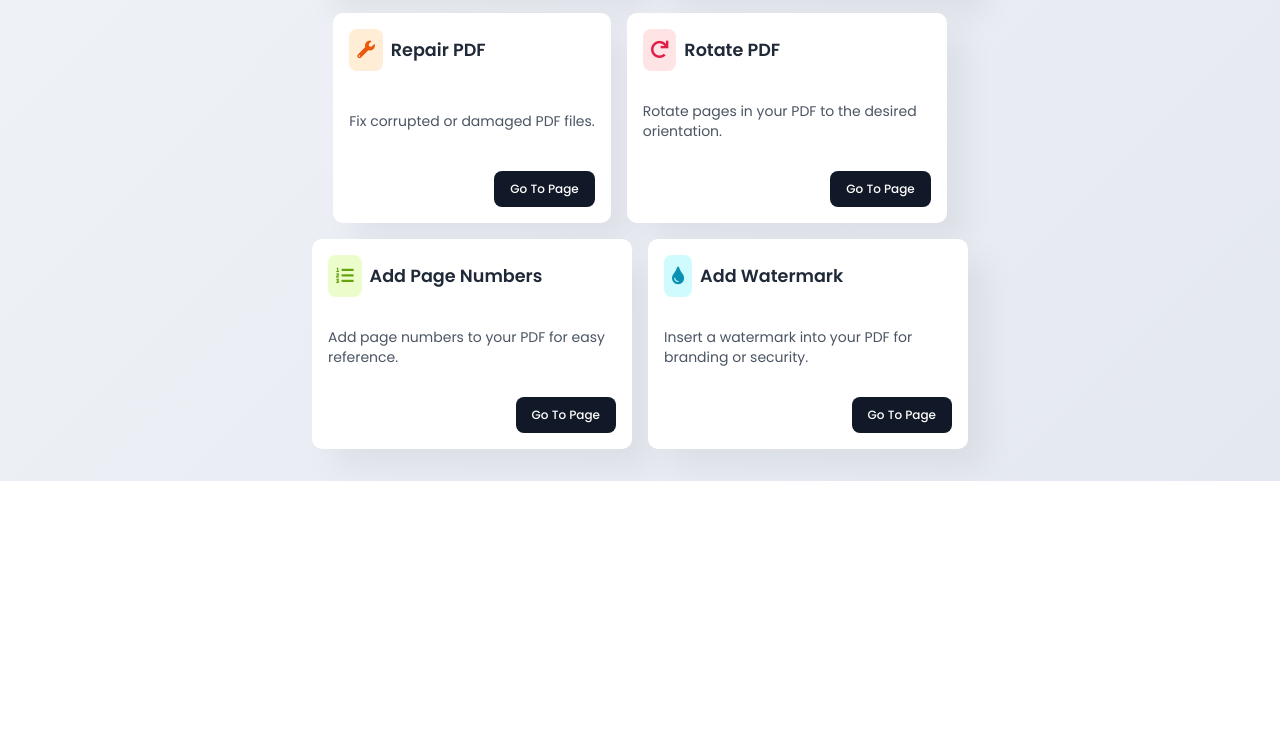
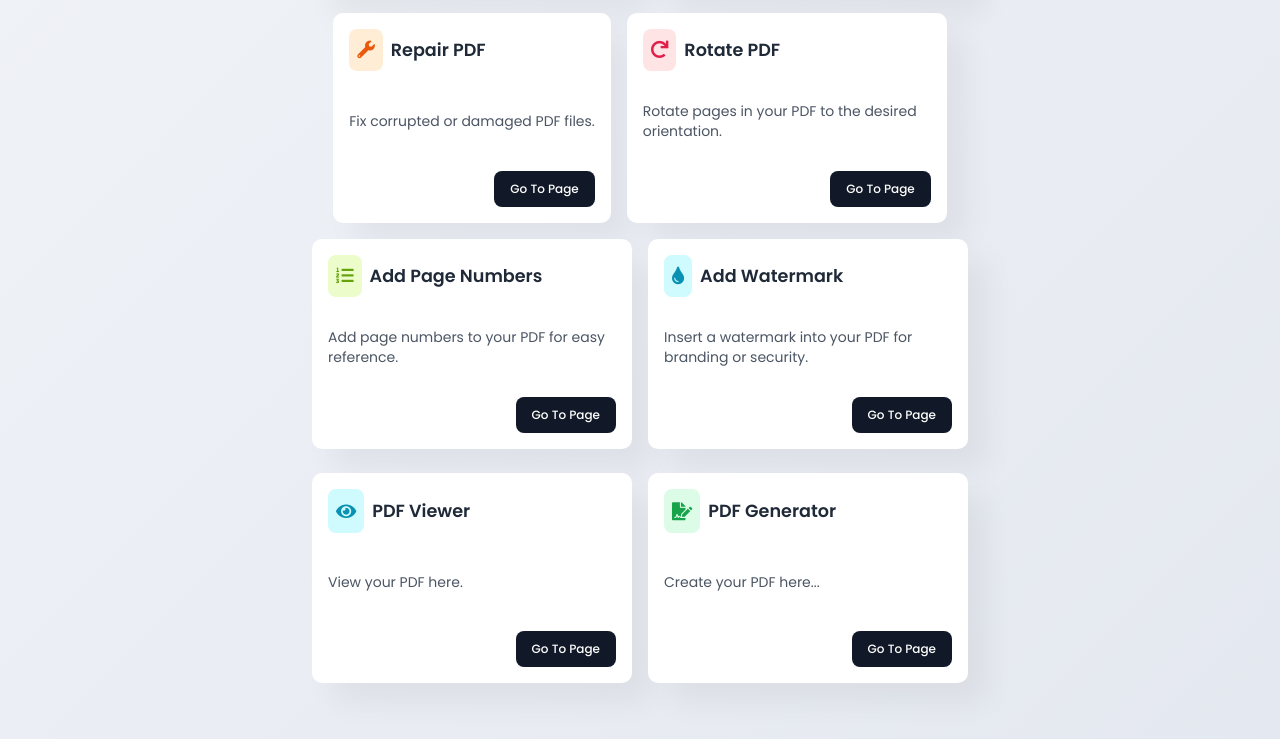
Before and after one commit to beggarsmind/Doculus-pro, a plain HTML site: page all_pdf.html in a window 1280 px wide. Shown: the part 1123-1862 px from the top of the page. Before the commit the page ends 1604 px from the top, so only its background shows below. Drawn offline with nearby package versions, Linux system fonts and the light colour scheme.

Commit message:
Update all_pdf.html

```diff
--- a/all_pdf.html
+++ b/all_pdf.html
@@ -426,6 +426,38 @@
           </div>
         </div>
       </div>
+      <div
+        class="flex flex-col sm:flex-row gap-4 w-full max-w-2xl mx-auto my-6"
+      >
+        <div class="cookie-card flex-1">
+          <span class="title flex items-center gap-2">
+            <span
+              class="bg-cyan-100 text-cyan-600 rounded-lg p-2 flex items-center justify-center"
+            >
+              <i class="fas fa-eye text-lg"></i>
+            </span>
+            PDF Viewer
+          </span>
+          <p class="description">View your PDF here.</p>
+          <div class="actions justify-end">
+            <a href="Convert_PDF/PDF_Viewer.html" class="accept">Go To Page</a>
+          </div>
+        </div>
+        <div class="cookie-card flex-1">
+          <span class="title flex items-center gap-2">
+            <span
+              class="bg-green-100 text-green-600 rounded-lg p-2 flex items-center justify-center"
+            >
+              <i class="fas fa-file-signature text-lg"></i>
+            </span>
+            PDF Generator
+          </span>
+          <p class="description">Create your PDF here...</p>
+          <div class="actions justify-end">
+            <a href="Convert_PDF/PDF_Create.html" class="accept">Go To Page</a>
+          </div>
+        </div>
+      </div>
     </div>
     <!-- ...rest of the tool pages and scripts remain unchanged... -->
     <!-- (Paste your previous tool pages and script here) -->
```
